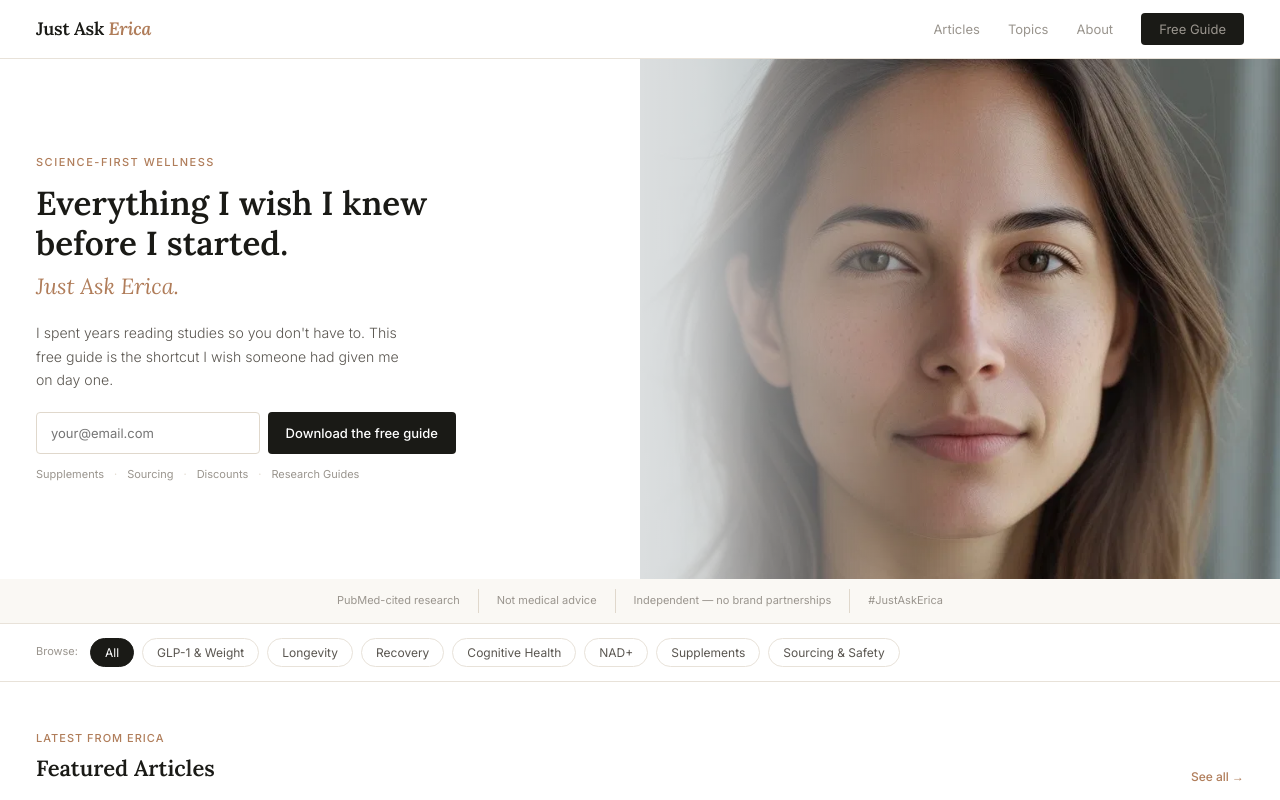
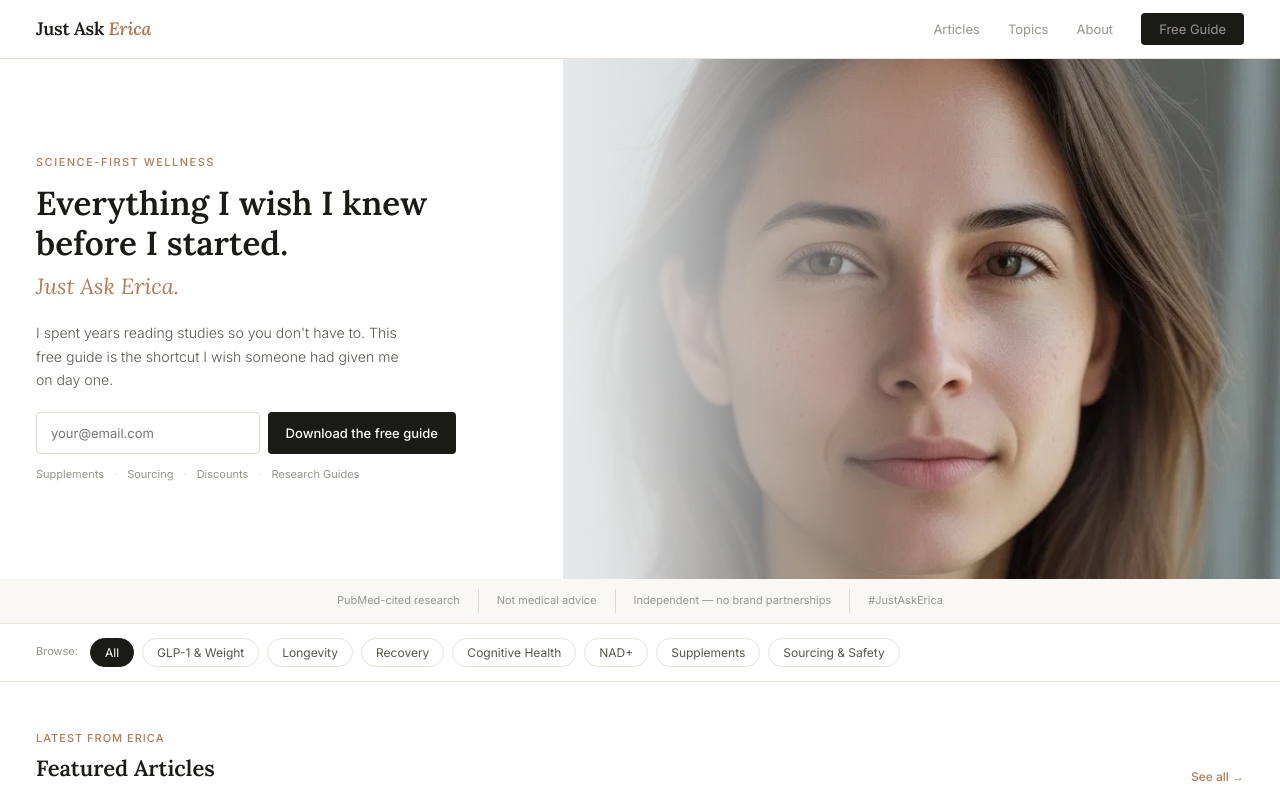
Before and after one commit to zbrizzle/justaskerica, a plain HTML site: page index.html in a window 1280 px wide. Shown: the top 800 px of the page. Drawn offline with Linux system fonts and the light colour scheme.

Commit message:
Add files via upload

```diff
--- a/css/style.css
+++ b/css/style.css
@@ -138,7 +138,7 @@ button { cursor: pointer; font-family: var(--font-sans); border: none; }
   top: 0;
   right: 0;
   height: 100%;
-  width: 50%;
+  width: 56%;
   object-fit: cover;
   object-position: 15% 35%;
 }
```
